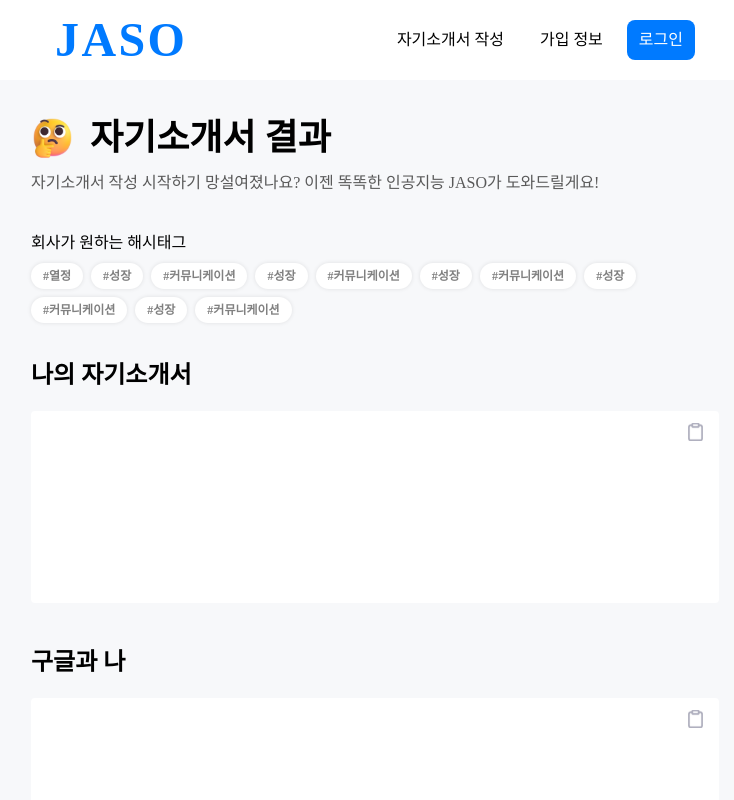
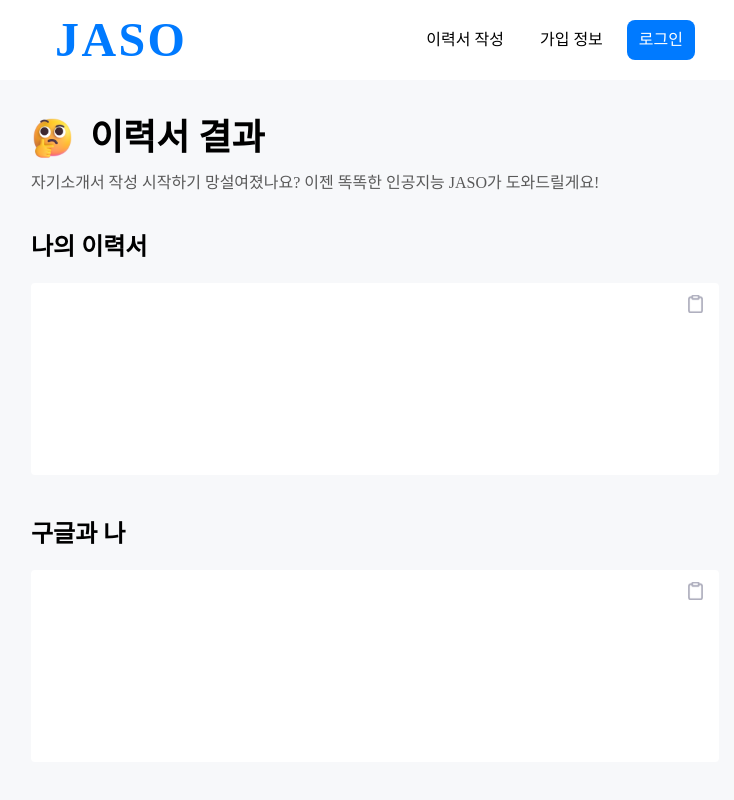
Before and after one commit to Original-Gimchi/VisualNovel_CLIENT, a Next.js app: page /result in a window 1280 px wide. Shown: the top 800 px of the page, without its empty margins (265-999 px from the left). Built offline with nearby package versions, Linux system fonts and the light colour scheme.

Commit message:
Revert "결과페이지 해시태그 추가"

```diff
--- a/components/Header/index.tsx
+++ b/components/Header/index.tsx
@@ -3,7 +3,7 @@ export default function Header() {
     <header className="flex justify-between px-80 bg-white p-4">
       <div className="text-primary text-5xl font-black tracking-wider">JASO</div>
       <ul className="flex gap-3 items-center [&>li]:rounded-lg [&>li]:px-3 [&>li]:py-2">
-        <li>자기소개서 작성</li>
+        <li>이력서 작성</li>
         <li>가입 정보</li>
         <li className="p-1 bg-primary text-white">로그인</li>
       </ul>
--- a/pages/result/index.tsx
+++ b/pages/result/index.tsx
@@ -1,41 +1,23 @@
 import Button from "@/components/atoms/Button";
-import Category from "@/components/atoms/Category";
 import Frame from "@/components/atoms/Frame";
 import TextArea from "@/components/atoms/TextArea";
 import ThinkingIcon from "@/components/icons/ThinkingIcon";
 
 export default function Result() {
-  const categorys = [
-    "#열정",
-    "#성장",
-    "#커뮤니케이션",
-    "#성장",
-    "#커뮤니케이션",
-    "#성장",
-    "#커뮤니케이션",
-    "#성장",
-    "#커뮤니케이션",
-    "#성장",
-    "#커뮤니케이션",
-  ];
   return (
     <Frame>
       <div className="flex flex-col gap-9 mt-9">
         <div>
           <div className="flex items-center gap-4 text-4xl font-black">
             <ThinkingIcon />
-            <h1>자기소개서 결과</h1>
+            <h1>이력서 결과</h1>
           </div>
           <div className="text-[#595959] mt-3">
             자기소개서 작성 시작하기 망설여졌나요? 이젠 똑똑한 인공지능 JASO가
             도와드릴게요!
           </div>
         </div>
-        <div>
-          <p className="mb-2">회사가 원하는 해시태그</p>
-          <Category.Group categorys={categorys} />
-        </div>
-        <TextArea label="나의 자기소개서" isClipBoard />
+        <TextArea label="나의 이력서" isClipBoard />
         <TextArea label="구글과 나" isClipBoard />
         <Button>완료하기</Button>
       </div>
```
